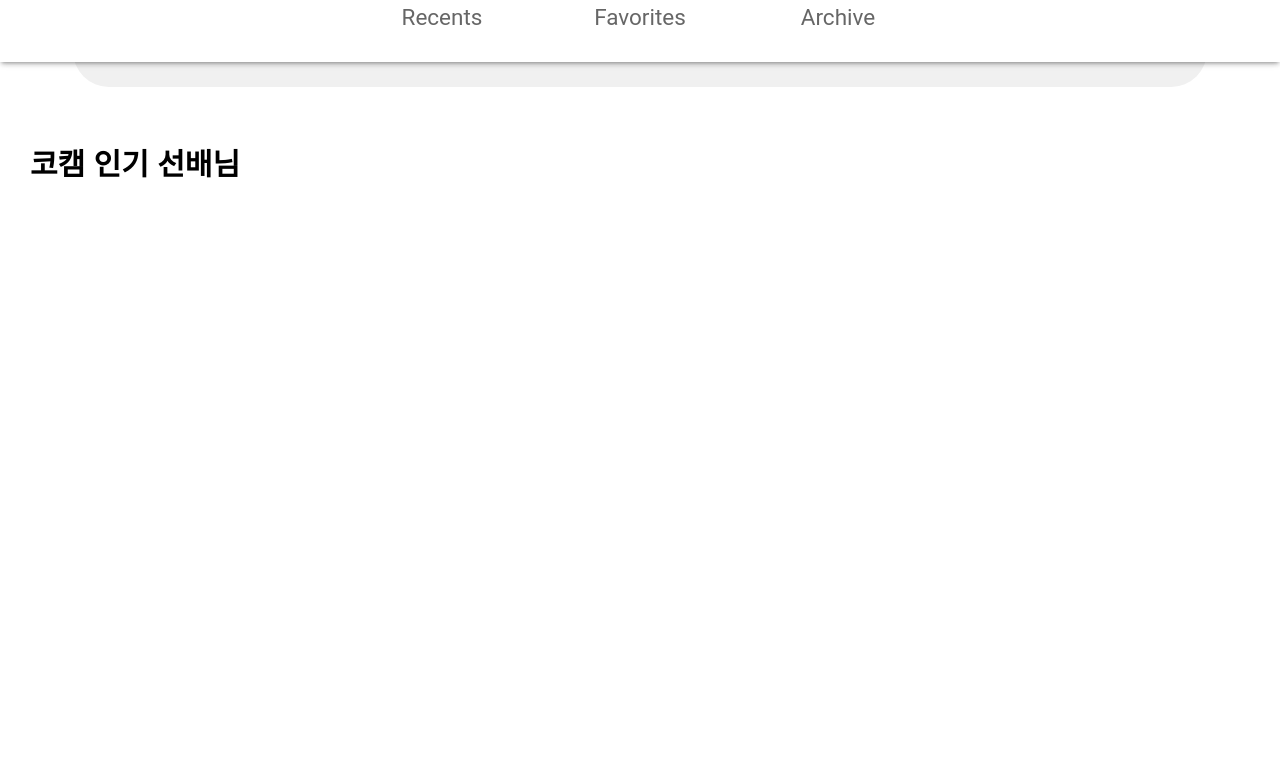
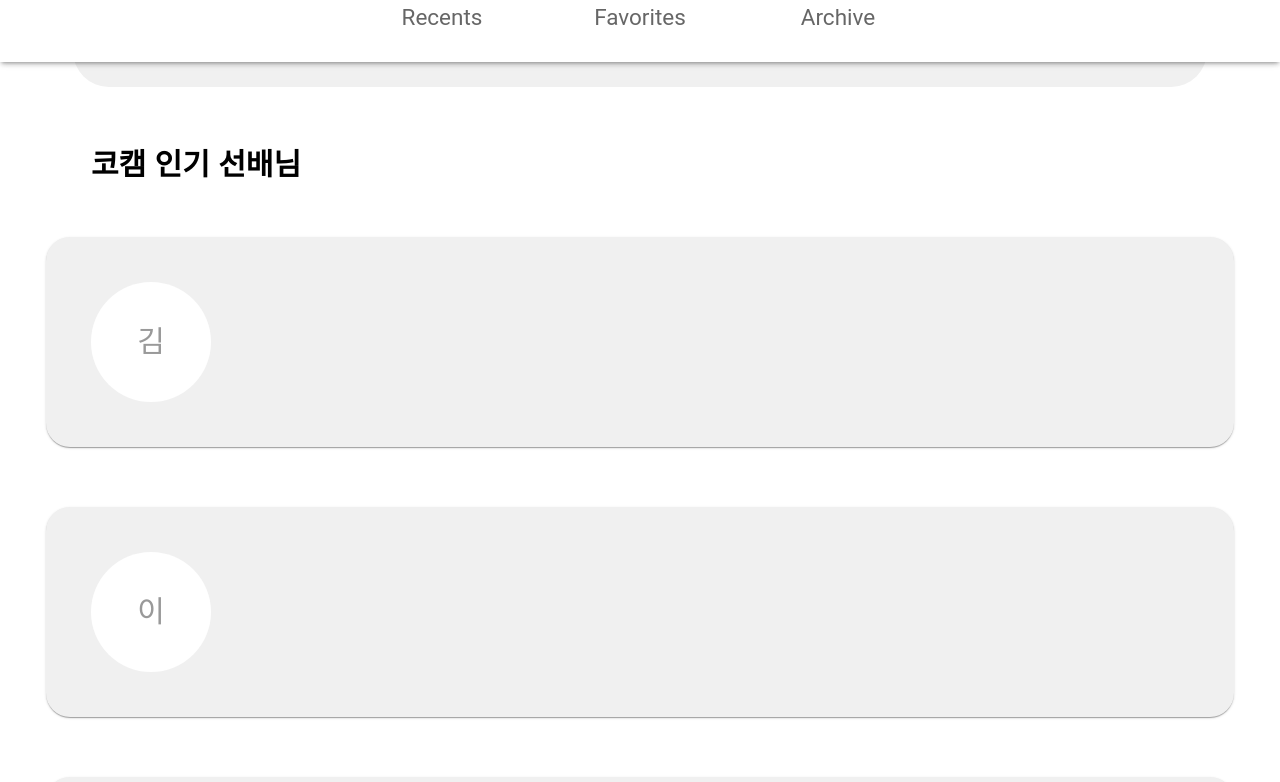
Before and after one commit to SinJungho/Code-Campus_FE, a React app: page / in a window 1280 px wide. Shown: the part 738-1520 px from the top of the page. Before the commit the page ends 945 px from the top, so only its background shows below. Built offline with nearby package versions, Linux system fonts and the light colour scheme.

Commit message:
feat: 메인화면 선배 카드

```diff
--- a/src/pages/Home/index.tsx
+++ b/src/pages/Home/index.tsx
@@ -2,7 +2,7 @@ import React from 'react';
 import * as S from "./styled";
 import { Link } from "react-router-dom";
 import { ArrowRight, Search } from '@mui/icons-material';
-import { IconButton, InputBase, Paper } from '@mui/material';
+import { Avatar, IconButton, InputBase, Paper } from '@mui/material';
 import students from '../../mock-data/students';
 
 const list: number[] = [
@@ -59,11 +59,19 @@ const Home: React.FC = () => {
       </S.SearchDiv>
       <S.CardDiv>
         <h1>코캠 인기 선배님</h1>
-        {/* {students.map((student, index) => (
-          <S.CardWrap>
+        {students.map((student, index) => (
+          <S.CardWrap key={index} sx={{
+            mt: '2rem', padding:'1.5rem', bgcolor: '#f0f0f0', borderRadius: '.8rem'
+          }}>
+            <Avatar sx={{
+              width:'4rem', height:'4rem', fontSize:'1rem', color:'#999', bgcolor: '#fff',
+              display: 'flex', alignContent:'center', flexWrap: 'wrap', justifyContent:'center'
+            }}>{student.name.charAt(0)}</Avatar>
+            <S.CardTextDiv>
 
+            </S.CardTextDiv>
           </S.CardWrap>
-        ))} */}
+        ))}
       </S.CardDiv>
     </S.Wrapper>
   );
--- a/src/pages/Home/styled.ts
+++ b/src/pages/Home/styled.ts
@@ -39,9 +39,20 @@ export const CardDiv = styled(Box)`
     padding: 1rem;
     display: flex;
     flex-direction: column;
-    align-items: start;
+    align-items: center;
+    h1{
+        width: 90%;
+        font-size: 1rem;
+    }
 `;
 
 export const CardWrap = styled(Paper)`
     width: 90%;
+    background-color: #f5f5f5;
+    display: flex;
+    align-items: center;
 `;
+
+export const CardTextDiv = styled.div`
+
+`;
```
Also changed, not shown: src/assets/img/image.png.
